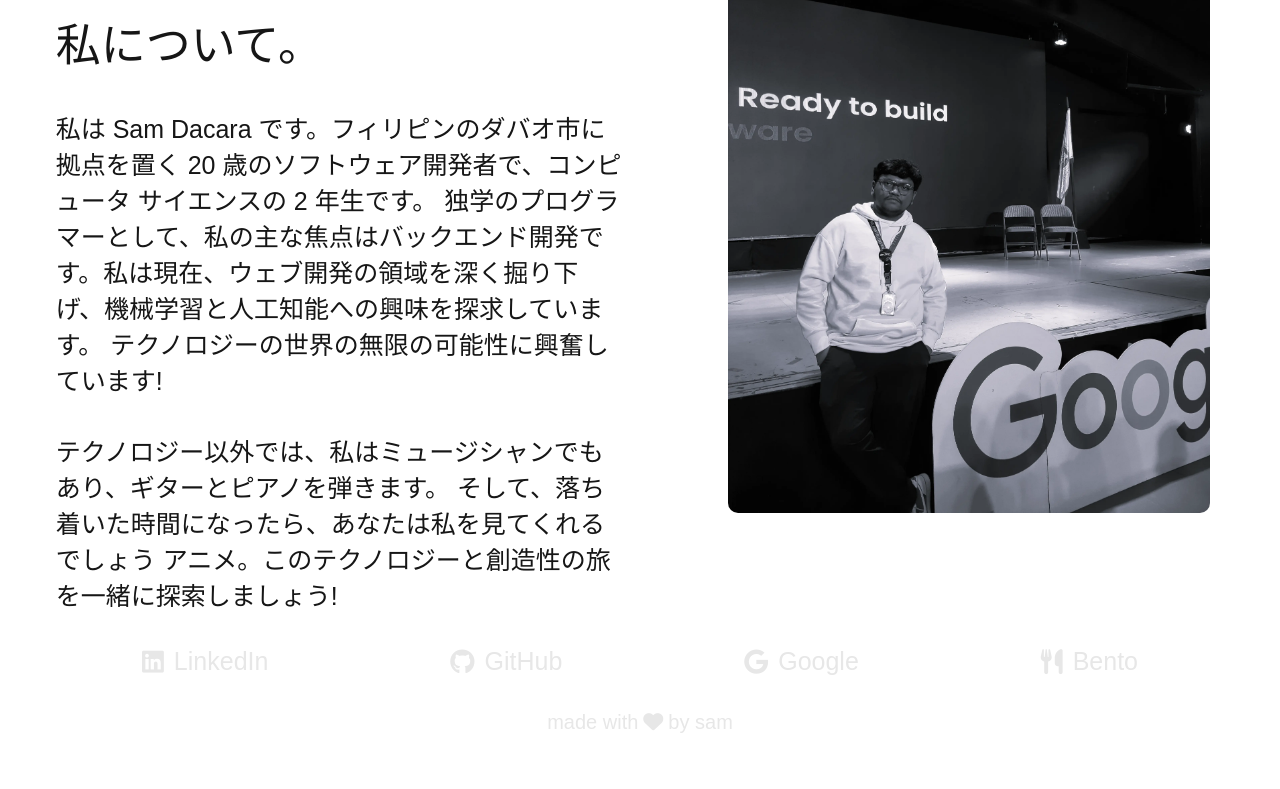
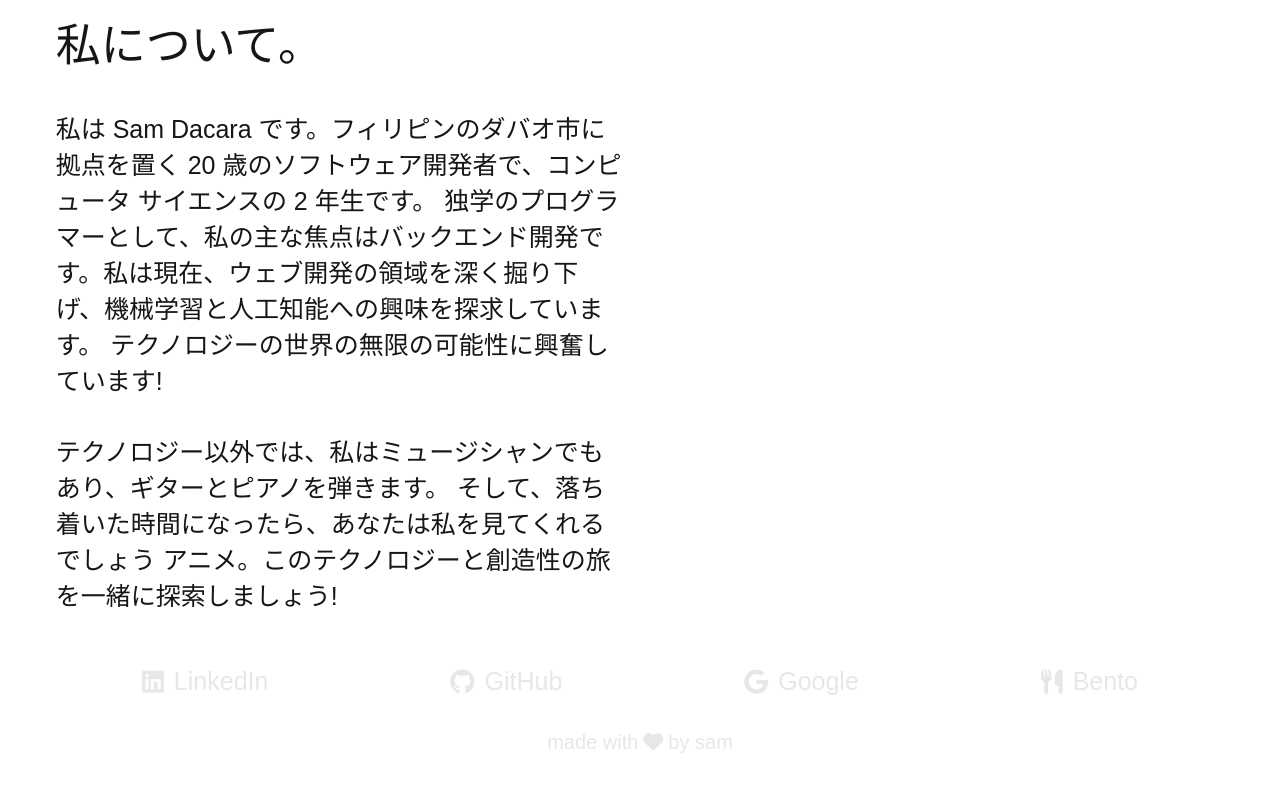
Before and after one commit to Samshh/landingPage, a Vue app: page / in a window 1280 px wide. Shown: the part 931-1720 px from the top of the page. Before the commit the page ends 1683 px from the top, so only its background shows below. Built offline with nearby package versions, Linux system fonts and the light colour scheme; a web font is replaced by a local one.

Commit message:
fixed opacity

```diff
--- a/src/components/footerpage.vue
+++ b/src/components/footerpage.vue
@@ -27,8 +27,8 @@
     width: 100vw;
     height: 15vh;
     min-height: 100px;
-    margin-top: 20px;
-    margin-bottom: 20px;
+    padding-top: 20px;
+    padding-bottom: 20px;
   }
 
   .innerWrapper {
--- a/src/components/secondpage.vue
+++ b/src/components/secondpage.vue
@@ -51,7 +51,7 @@ onMounted(() => {
     color: "#e7e7e7",
   });
 
-  gsap.to(".custom-cursor", {
+  gsap.to([".custom-cursor", ".myPic"], {
     scrollTrigger: {
       trigger: ".outerWrapper",
       start: "top center",
@@ -62,6 +62,7 @@ onMounted(() => {
     },
     ease: "power1.inOut",
     backgroundColor: "#e7e7e7",
+    opacity: 1,
   });
 
   animateText(".myText", ".aboutMe","I'm Sam Dacara, a 20-year-old Software Developer and a 2nd-year Computer Science student based in Davao City, Philippines. As a self-taught programmer, my primary focus is on back-end development. I'm currently delving into the realm of Web Development and exploring my interests in Machine Learning and Artificial Intelligence. Excited about the endless possibilities in the tech world!", 10);
@@ -112,6 +113,7 @@ onMounted(() => {
 .aboutMe{
     display: flex;
     color: #161616;
+    padding-bottom: 20px;
 }
 .me{
     font-size: 45px;
@@ -148,6 +150,7 @@ onMounted(() => {
     -ms-user-select: none;
     user-select: none;
     pointer-events: none;
+    opacity: 0;
 }
 
 .aboutMe2{
```
